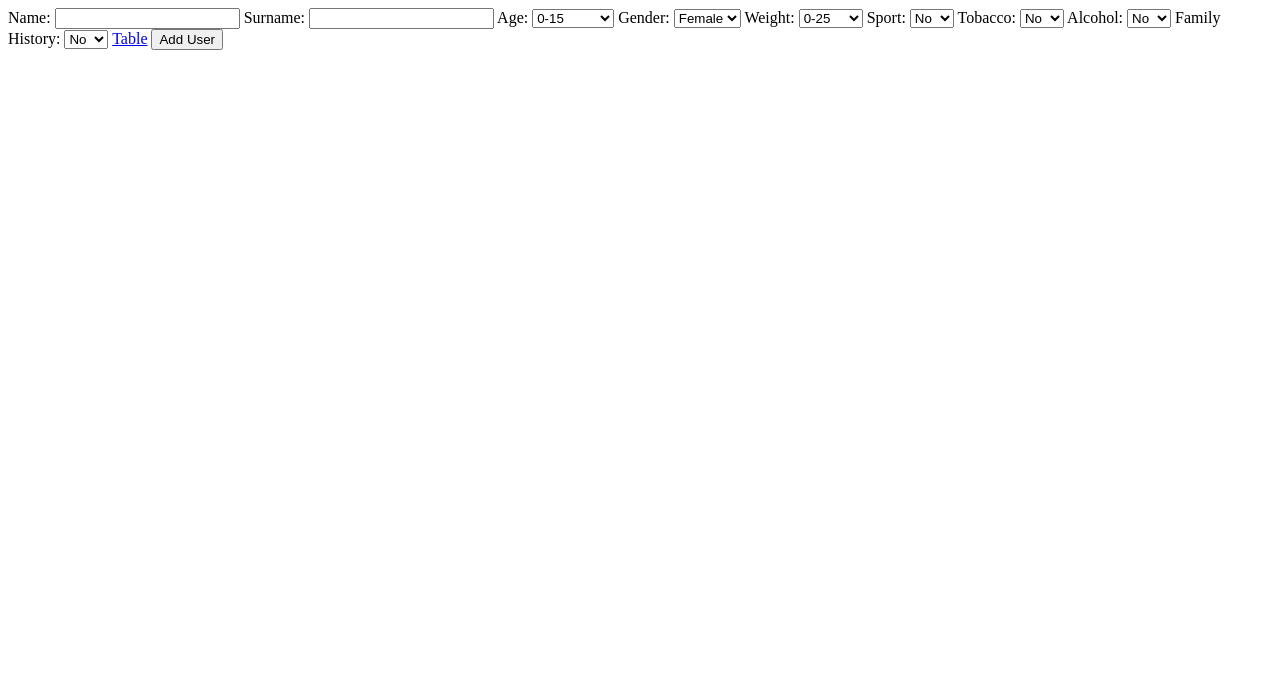
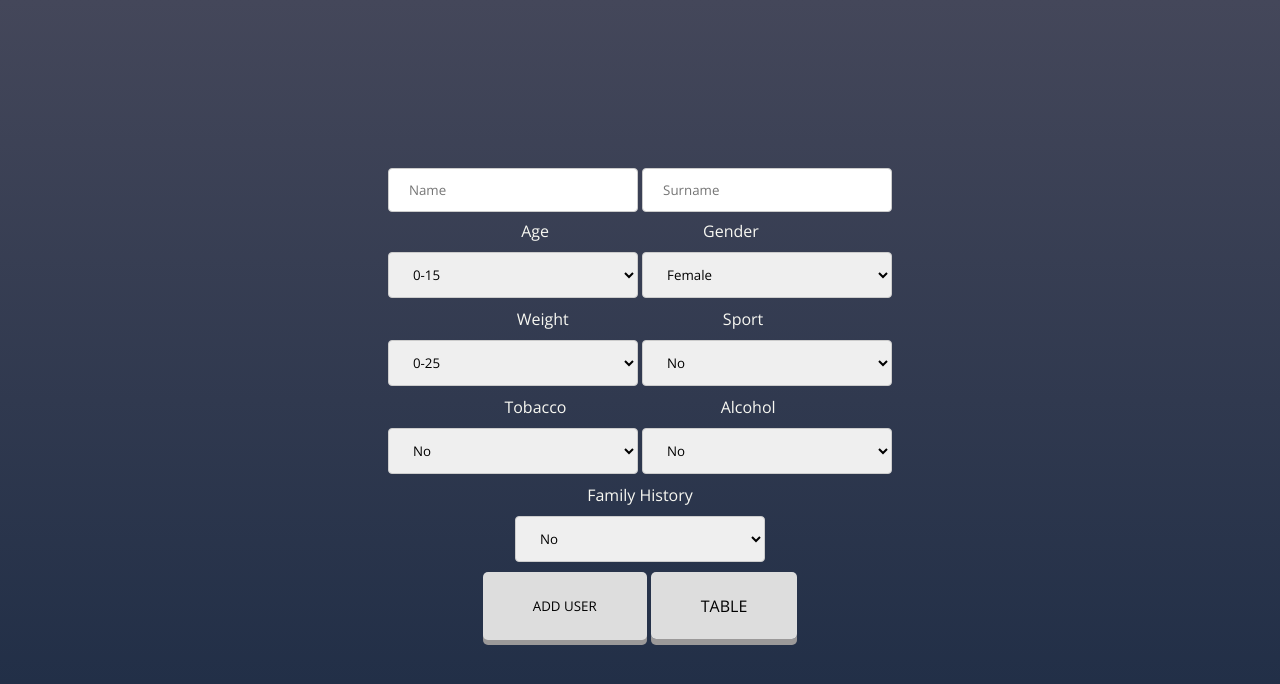
Before and after one commit to nitrogenous/PatientSys, a plain HTML site: page Front-End/index.html in a window 1280 px wide. Drawn offline with nearby package versions, Linux system fonts and the light colour scheme.

Commit message:
added css

```diff
--- a/Front-End/index.html
+++ b/Front-End/index.html
@@ -3,38 +3,134 @@
 
 <head>
     <title>PatientSys</title>
-    <script type="text/javascript" src="//cdnjs.cloudflare.com/ajax/libs/jquery/3.3.1/jquery.js"></script>
-
-    <script type="text/javascript">
+    <script type='text/javascript' src='//cdnjs.cloudflare.com/ajax/libs/jquery/3.3.1/jquery.js'></script>
+     <link rel="stylesheet" type="text/css" href="//fonts.googleapis.com/css?family=Open+Sans" />
+    <script type='text/javascript'>
         $(function() {
             $('#submit').click(function(e) {
                 e.preventDefault();
-                var _form = document.getElementById("userInput");
-                var formData = new FormData(_form);
+                var form = document.getElementById('userInput');
+                var formData = new FormData(form);
                 $.ajax({
-                    url: "https://overclockmakinesi.com/hackathon/Back-End/welcome.php",
+                    url: 'https://overclockmakinesi.com/hackathon/Back-End/welcome.php',
                     data: formData,
                     cache: false,
                     processData: false,
                     contentType: false,
                     type: 'POST',
-                    success: function(dataofconfirm) {
-                        console.log(dataofconfirm);
-                        // do something with the result
+                    success: function(data) {
+                        console.log(data);
+                        document.getElementById("userInput").reset();
                     }
                 });
             });
         });
     </script>
 
+    <style>
+        html{
+            margin: 0;
+            background-repeat: no-repeat;
+            background-attachment: fixed;
+            background-image: linear-gradient(#44475a, #1c2b44);
+        }
+        *{
+            font-family: 'Open Sans';
+        }
+        html p{
+            color: #f8f8f2;
+            display: inline-block;
+        }
+        input[type=text], select {
+            width: 250px;
+            padding: 12px 20px;
+            margin: 8px 0;
+            display: inline-block;
+            border: 1px solid #ccc;
+            border-radius: 4px;
+            box-sizing: border-box;
+        }
+
+        input[type=submit] {
+            width: 100px;
+            background-color: #4CAF50;
+            color: white;
+            padding: 14px 20px;
+            margin: 8px 0;
+            border: none;
+            border-radius: 4px;
+            cursor: pointer;
+        }
+
+        input[type=submit]:hover {
+            background-color: #45a049;
+        }
+        a {
+            border-radius: 5px;
+            background-color:  #dddddd;
+            box-shadow: 0 6px 0 #9b9999;
+            color: black;
+            padding: 22.5px 50px;
+            position: relative;
+            text-decoration: none;
+            text-transform: uppercase;
+        }
+
+        a:hover {
+            background-color: #afacac;
+        }
+
+        a:active {
+            box-shadow: none;
+            top: 5px;
+        }
+        button {
+            display: inline-block;
+            padding: 25px 50px;
+            /*font-size: 24px;*/
+            cursor: pointer;
+            text-align: center;
+            text-decoration: none;
+            outline: none;
+            color: black;
+            background-color: #dddddd;
+            border: none;
+            border-radius: 5px;
+            position: relative;
+            text-transform: uppercase;
+            box-shadow: 0 5px #9b9999;
+        }
+
+        button:hover {background-color: #afacac}
+
+        button:active {
+            background-color: #dddddd;
+            box-shadow: 0 5px #9b9999;
+            transform: translateY(4px);
+        }
+
+        #userInput{
+            margin-top: 20vh;
+            text-align: center;
+            justify-content: center;
+        }
+        #userInput p{
+            margin:0 75px 0 75px;
+        }
+        #userInput select{
+            margin:10px 0 10px 0;
+        }
+    </style>
+
 </head>
 
 <body>
     <form id='userInput'>
-        <input type="hidden" name="save" value="save" />
-        Name: <input type='text' id='name' name="name">
-        Surname: <input type='text' id='surname' name="surname" /> Age:
-        <select name="age" id='age'>
+        <input type='hidden' name='save' value='save' />
+        <input type='text' id='name' placeholder='Name' name='name'>
+        <input type='text' id='surname' placeholder='Surname' name='surname' /><br />
+        <p>Age</p> <p>Gender</p> <br />
+        <select name='age' id='age'>
             <option value='0.15'>0-15</option>
             <option value='0.30'>15-30</option>
             <option value='0.45'>30-45</option>
@@ -42,35 +138,38 @@
             <option value='0.75'>60-75</option>
             <option value='0.90'>90-105</option>
             <option value='1.00'>105-Older</option>
-        </select> Gender:
-        <select name="gender" id='gender'>
+        </select>
+        <select name='gender' id='gender'>
             <option value='0'>Female</option>
             <option value='1'>Male</option>
-        </select> Weight:
-        <select name="weight" id='weight'>
+        </select> <br />
+        <p>Weight</p> <p>Sport</p> <br />
+        <select name='weight' id='weight'>
             <option value='0.25'>0-25</option>
             <option value='0.50'>25-50</option>
             <option value='0.75'>50-75</option>
             <option value='1.00'>75-100</option>
-        </select> Sport:
-        <select name="sport" id='sport'>
+        </select>
+        <select name='sport' id='sport'>
             <option value='0'>No</option>
             <option value='1'>Yes</option>
-        </select> Tobacco:
-        <select name="tobacco" id='tobacco'>
-            <option value='0'>No</option>
-            <option value='1'>Yes</option>
-        </select> Alcohol:
-        <select name="alcohol" id='alcohol'>
-            <option value='0'>No</option>
-            <option value='1'>Yes</option>
-        </select> Family History:
-        <select name="familyHistory" id='familyHistory'>
+        </select> <br />
+        <p>Tobacco</p> <p>Alcohol</p> <br />
+        <select name='tobacco' id='tobacco'>
             <option value='0'>No</option>
             <option value='1'>Yes</option>
         </select>
-        <a href='table.html'>Table</a>
-        <button type="button" id="submit">Add User</button>
+        <select name='alcohol' id='alcohol'>
+            <option value='0'>No</option>
+            <option value='1'>Yes</option>
+        </select> <br />
+        <p id='familyHistory'>Family History</p><br />
+        <select name='familyHistory' id='familyHistory'>
+            <option value='0'>No</option>
+            <option value='1'>Yes</option>
+        </select><br />
+        <button type='button' id='submit'>Add User</button>
+        <a href='table.html' id='tableButton'>Table</a>
     </form>
 </body>
 
```
